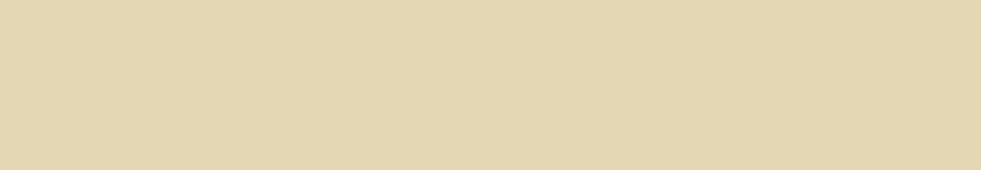
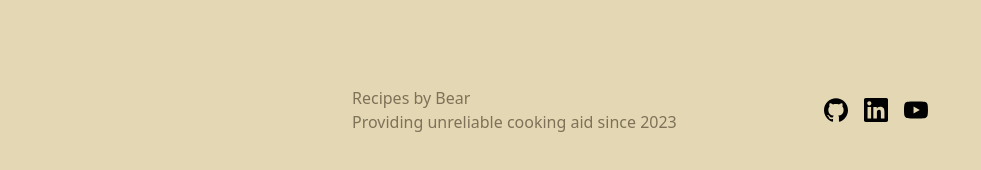
Before and after one commit to bjornnorgaard/cookiebookie, a SvelteKit app: page / in a window 1280 px wide. Shown: the part 730-900 px from the top of the page, without its empty margins (0-981 px from the left). Before the commit the page ends 800 px from the top, so only its background shows below. Built offline with nearby package versions, Linux system fonts and the light colour scheme.

Commit message:
Added footer to +layout.svelte

```diff
--- a/src/routes/+layout.svelte
+++ b/src/routes/+layout.svelte
@@ -10,3 +10,22 @@
 <NavigationTop homeLabel="Cookie Boogie" homeRoute="/">
     <slot/>
 </NavigationTop>
+
+<footer class="pb-8 sm:px-8 bg-neutral-content text-neutral">
+    <div class="m-auto flex max-w-screen-sm flex-col justify-between gap-4 text-center sm:flex-row sm:px-8 sm:py-4 sm:text-left">
+        <div>
+            <p>Recipes by Bear<br/>Providing unreliable cooking aid since 2023</p>
+        </div>
+        <div class="flex items-center justify-center gap-4 sm:justify-end">
+            <a href="https://github.com/bjornnorgaard/cookieboogie">
+                <img width="24" height="24" src="/icons/github.svg" alt="github logo">
+            </a>
+            <a href="https://www.linkedin.com/in/bjorn-norgaard">
+                <img width="24" height="24" src="/icons/linkedin.svg" alt="linkedin logo">
+            </a>
+            <a href="https://www.youtube.com/watch?v=dQw4w9WgXcQ">
+                <img width="24" height="24" src="/icons/youtube.svg" alt="youtube logo">
+            </a>
+        </div>
+    </div>
+</footer>
```
